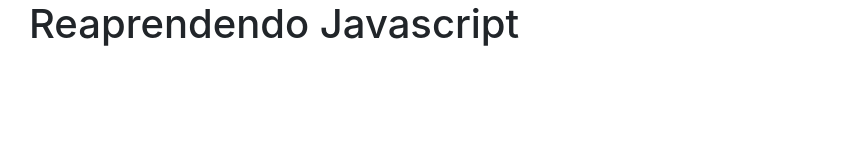
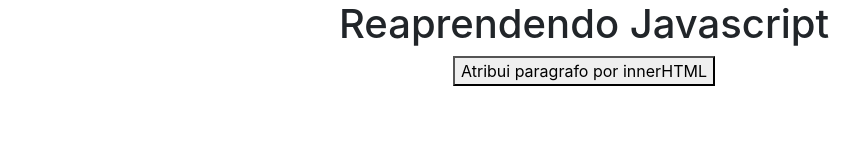
Before and after one commit to Maycon-crz/javascript, a plain HTML site: page index.html in a window 1280 px wide. Shown: the whole page, without its empty margins (56-916 px from the left). Drawn offline with nearby package versions, Linux system fonts and the light colour scheme.

Commit message:
onclick funcoes

```diff
--- a/arquivo.js
+++ b/arquivo.js
@@ -0,0 +1,3 @@
+function paragrafoinnerHTML(){
+    document.getElementById("atribuiPorinnerHTML").innerHTML ="Chamando função com (onclick) e atribuindo texto por innerHTML = '...'";
+};
--- a/index.html
+++ b/index.html
@@ -13,8 +13,10 @@
 <body>
 	<div class='container'>
 		<div class='row'>
-			<div class='col-12'>
+			<div class='col-12 text-center'>
 				<h1>Reaprendendo Javascript</h1>
+				<button type='buttton' onclick="paragrafoinnerHTML();">Atribui paragrafo por innerHTML</button>
+				<p id='atribuiPorinnerHTML'></p>
 			</div>
 		</div>
 	</div>
```
